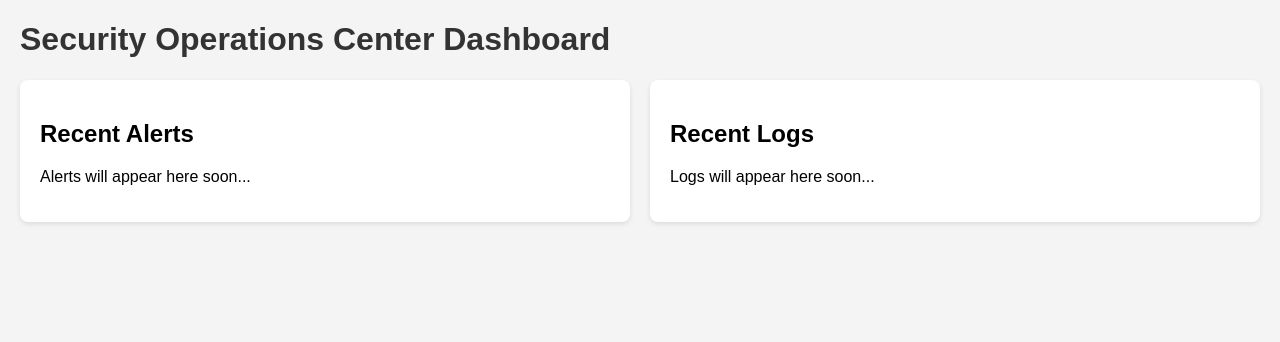
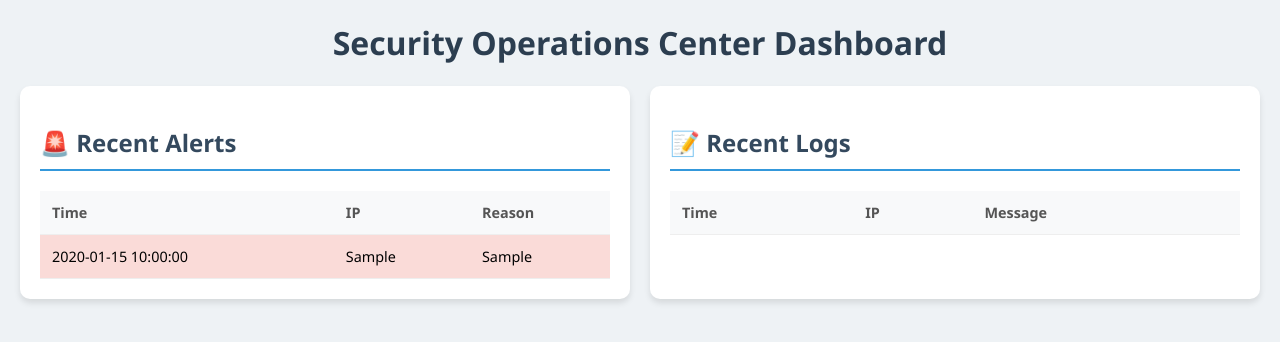
Before and after one commit to strangeglass/MINI_SIEM_PROJECT, a Flask app: page / in a window 1280 px wide. Shown: the top 342 px of the page. Run offline with Flask 3, Linux system fonts and the light colour scheme; tables that the repository leaves empty hold one stand-in row (values such as "Sample post"); data that the repository does not hold is empty.

Commit message:
Step 11: Styling the dashboard to look like a professional security tool

```diff
--- a/templates/dashboard.html
+++ b/templates/dashboard.html
@@ -5,25 +5,61 @@
     <meta name="viewport" content="width=device-width, initial-scale=1.0">
     <title>Mini SIEM Dashboard</title>
     <style>
-        body { font-family: sans-serif; margin: 20px; background-color: #f4f4f4; }
-        h1 { color: #333; }
-        .container { display: flex; gap: 20px; }
-        .box { background: white; padding: 20px; border-radius: 8px; box-shadow: 0 2px 5px rgba(0,0,0,0.1); flex: 1; }
-        table { width: 100%; border-collapse: collapse; margin-top: 10px; }
-        th, td { text-align: left; padding: 8px; border-bottom: 1px solid #ddd; }
-        th { background-color: #f2f2f2; }
+        body { font-family: 'Segoe UI', Tahoma, Geneva, Verdana, sans-serif; margin: 20px; background-color: #eef2f5; }
+        h1 { color: #2c3e50; text-align: center; }
+        .container { display: flex; gap: 20px; flex-wrap: wrap; }
+        .box { background: white; padding: 20px; border-radius: 10px; box-shadow: 0 4px 6px rgba(0,0,0,0.1); flex: 1; min-width: 300px; }
+        h2 { color: #34495e; border-bottom: 2px solid #3498db; padding-bottom: 10px; }
+        table { width: 100%; border-collapse: collapse; margin-top: 10px; font-size: 0.9em; }
+        th, td { text-align: left; padding: 12px; border-bottom: 1px solid #eee; }
+        th { background-color: #f8f9fa; color: #555; }
+        .alert-row { background-color: #fadbd8; } /* Light red for alerts */
     </style>
 </head>
 <body>
     <h1>Security Operations Center Dashboard</h1>
     <div class="container">
         <div class="box">
-            <h2>Recent Alerts</h2>
-            <p>Alerts will appear here soon...</p>
+            <h2>🚨 Recent Alerts</h2>
+            <table>
+                <thead>
+                    <tr>
+                        <th>Time</th>
+                        <th>IP</th>
+                        <th>Reason</th>
+                    </tr>
+                </thead>
+                <tbody>
+                    {% for alert in alerts %}
+                    <tr class="alert-row">
+                        <td>{{ alert['timestamp'] }}</td>
+                        <td>{{ alert['ip'] }}</td>
+                        <td>{{ alert['reason'] }}</td>
+                    </tr>
+                    {% endfor %}
+                </tbody>
+            </table>
         </div>
         <div class="box">
-            <h2>Recent Logs</h2>
-            <p>Logs will appear here soon...</p>
+            <h2>📝 Recent Logs</h2>
+            <table>
+                <thead>
+                    <tr>
+                        <th>Time</th>
+                        <th>IP</th>
+                        <th>Message</th>
+                    </tr>
+                </thead>
+                <tbody>
+                    {% for log in logs %}
+                    <tr>
+                        <td>{{ log['timestamp'] }}</td>
+                        <td>{{ log['ip'] }}</td>
+                        <td>{{ log['message'] }}</td>
+                    </tr>
+                    {% endfor %}
+                </tbody>
+            </table>
         </div>
     </div>
 </body>
```
